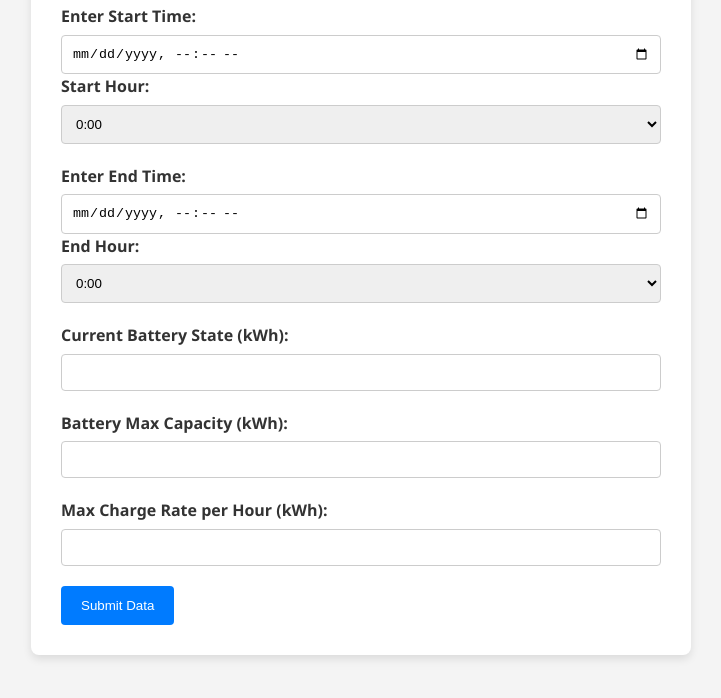
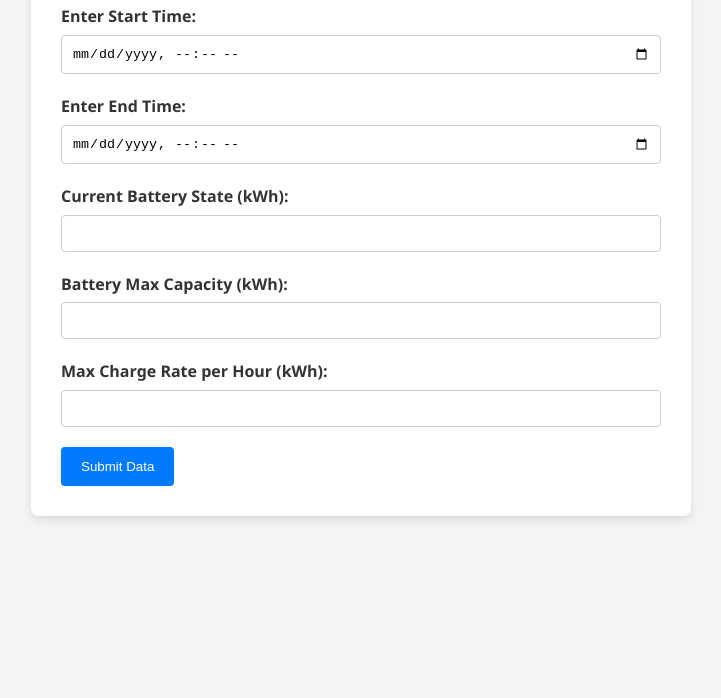
Before and after one commit to philoerdal/Lumina-ai, a plain HTML site: page spirii/index.html in a window 1280 px wide. Shown: the part 188-886 px from the top of the page, without its empty margins (279-1000 px from the left). After the commit the page ends 800 px from the top, so only its background shows below. Drawn offline with Linux system fonts and the light colour scheme; files that its build step writes are made by us from their sources; files whose address does not match are found by name.

Commit message:
Delete hrs

```diff
--- a/spirii/index.html
+++ b/spirii/index.html
@@ -13,14 +13,10 @@
             <div class="form-group">
                 <label for="startTime">Enter Start Time:</label>
                 <input type="datetime-local" id="startTime" name="startTime" required oninput="adjustDateTime(this)">
-                <label for="startHour">Start Hour:</label>
-                <select id="startHour"></select> <!-- Added this line -->
             </div>
             <div class="form-group">
                 <label for="endTime">Enter End Time:</label>
                 <input type="datetime-local" id="endTime" name="endTime" required oninput="validateEndTime()">
-                <label for="endHour">End Hour:</label>
-                <select id="endHour"></select> <!-- Added this line -->
             </div>
             <div class="form-group">
                 <label for="currentBattery">Current Battery State (kWh):</label>
```
